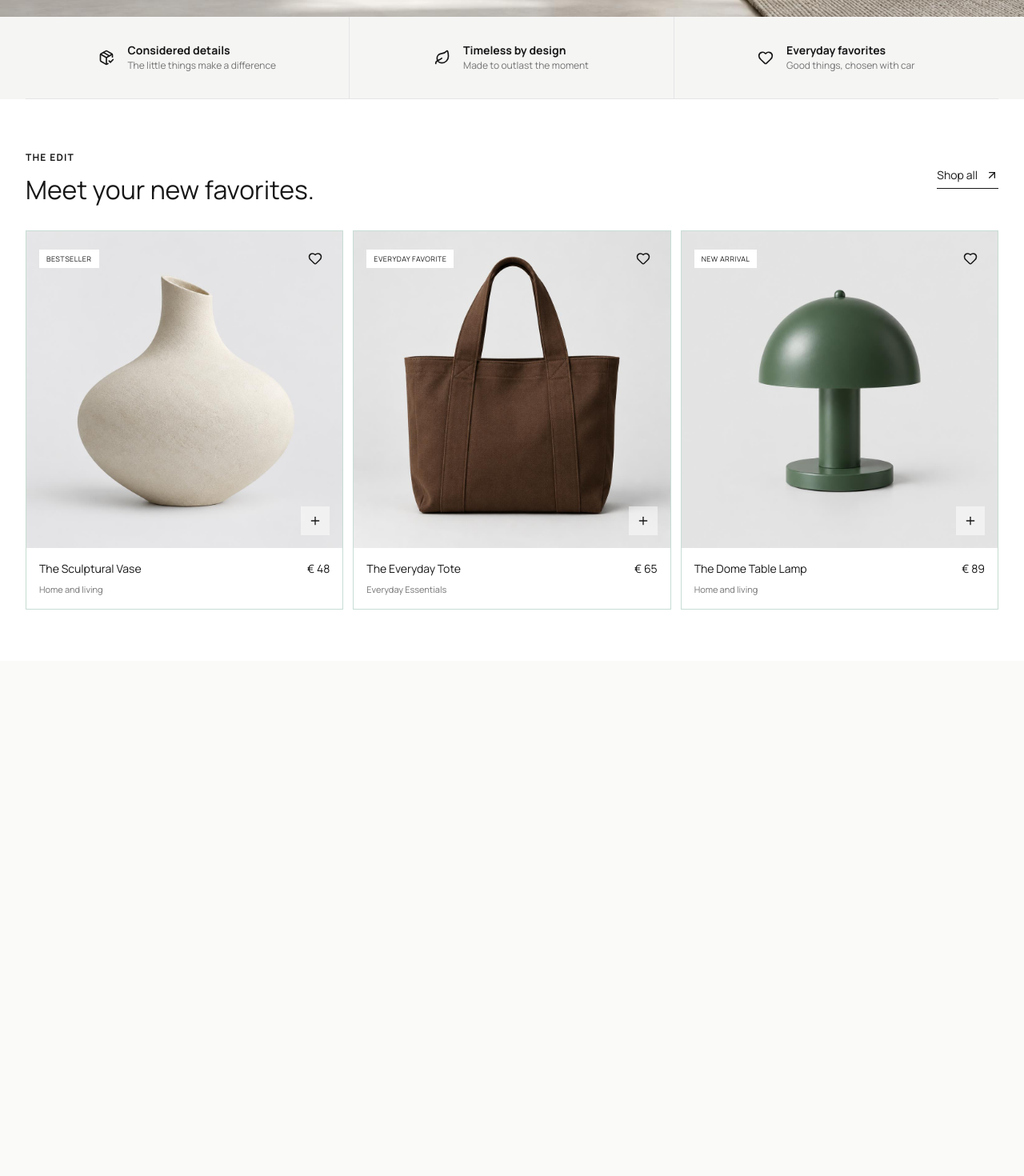
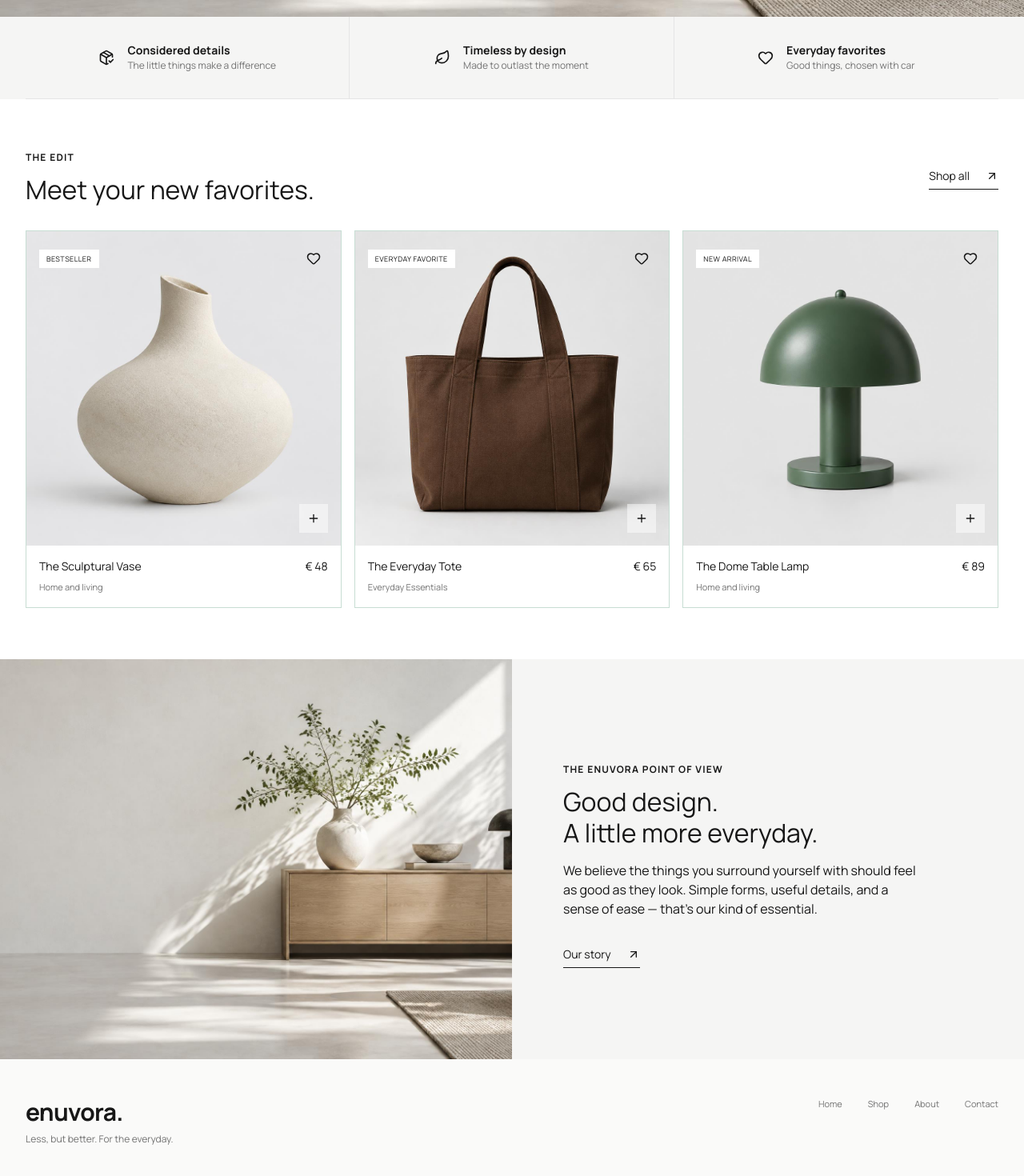
Before and after one commit to franek86/enuvora, a Next.js app: page / in a window 1280 px wide. Shown: the part 700-2170 px from the top of the page at 80% size. Before the commit the page ends 1526 px from the top, so only its background shows below. Built offline with nearby package versions, Linux system fonts and the light colour scheme.

Commit message:
Create about section in home page and footer

```diff
--- /dev/null
+++ b/app/components/Footer.tsx
@@ -0,0 +1,34 @@
+import Link from "next/link";
+import { footerLinks } from "../constants/navConstants";
+import Logo from "./Logo";
+
+const Footer = () => {
+  return (
+    <footer className='bg-background pt-12'>
+      <div className='page-container'>
+        <div className='grid md:grid-cols-2 gap-4 md:gap-0 mb-10'>
+          <div>
+            <Logo />
+            <p className='text-xs text-foreground-muted pt-2'>Less, but better. For the everyday.</p>
+          </div>
+
+          <div className='flex md:justify-end gap-8'>
+            {footerLinks.map((link) => {
+              return (
+                <Link
+                  key={link.href}
+                  className='text-[11px] font-medium transition-colors text-foreground-muted underline-offset-8 hover:underline'
+                  href={link.href}
+                >
+                  {link.label}
+                </Link>
+              );
+            })}
+          </div>
+        </div>
+      </div>
+    </footer>
+  );
+};
+
+export default Footer;
--- /dev/null
+++ b/app/components/Logo.tsx
@@ -0,0 +1,13 @@
+import Link from "next/link";
+
+const Logo = () => {
+  return (
+    <>
+      <Link href='/' className='text-3xl font-bold tracking-tight text-foreground '>
+        enuvora.
+      </Link>
+    </>
+  );
+};
+
+export default Logo;
--- /dev/null
+++ b/app/components/home/AboutSection.tsx
@@ -0,0 +1,40 @@
+import Image from "next/image";
+import heroBg from "../../assets/enuvora-hero.jpg";
+import Subtitle from "../ui/Subtitle";
+import Button from "../ui/Button";
+import { ArrowUpRight } from "lucide-react";
+import Link from "next/link";
+
+const AboutSection = () => {
+  return (
+    <section className='grid md:grid-cols-2 min-h-125'>
+      {/* left side */}
+      <div className='relative min-h-75 md:min-h-0'>
+        <Image className='absolute inset-0 h-full w-full object-cover' width={1200} height={500} src={heroBg} alt='Hero background' />
+      </div>
+
+      {/* right side */}
+      <div className='flex flex-col justify-center item-center px-[10vw] py-12 md:px-12 lg:px-16 h-full bg-surface-muted'>
+        <div className='py-4'>
+          <Subtitle>The Enuvora point of view</Subtitle>
+          <h2 className='section-title'>
+            Good design. <br /> A little more everyday.
+          </h2>
+        </div>
+        <p className='max-w-112.5 leading-6 mb-8'>
+          We believe the things you surround yourself with should feel as good as they look. Simple forms, useful details, and a sense of
+          ease — that's our kind of essential.
+        </p>
+
+        <Link href='/our-story'>
+          <Button variation='outline'>
+            Our story
+            <ArrowUpRight size={16} />
+          </Button>
+        </Link>
+      </div>
+    </section>
+  );
+};
+
+export default AboutSection;
--- a/app/components/home/Favourites.tsx
+++ b/app/components/home/Favourites.tsx
@@ -2,6 +2,7 @@ import Link from "next/link";
 import Card from "../card/Card";
 import Subtitle from "../ui/Subtitle";
 import { ArrowUpRight } from "lucide-react";
+import Button from "../ui/Button";
 
 const DUMMY_DATA_TEMPORARILY = [
   {
@@ -39,13 +40,15 @@ const Favourites = () => {
             <Subtitle>The edit</Subtitle>
             <h2 className='section-title'>Meet your new favorites.</h2>
           </div>
-          <Link className='inline-flex items-center text-foreground text-sm gap-2.5 pb-1.5 border-b border-foreground' href='/shop'>
-            Shop all
-            <ArrowUpRight size={16} />
+          <Link href='/shop'>
+            <Button variation='outline'>
+              Shop all
+              <ArrowUpRight size={16} />
+            </Button>
           </Link>
         </div>
 
-        <div className='grid gap-3 md:grid-cols-3 '>
+        <div className='grid gap-4 md:grid-cols-3'>
           {DUMMY_DATA_TEMPORARILY.map((item) => {
             return <Card key={item.id} data={item} />;
           })}
--- a/app/components/layouts/MainLayout.tsx
+++ b/app/components/layouts/MainLayout.tsx
@@ -1,5 +1,6 @@
 import React from "react";
 import Navbar from "../navbar/Navbar";
+import Footer from "../Footer";
 
 type Props = {
   children: React.ReactNode;
@@ -10,6 +11,7 @@ const MainLayout = ({ children }: Props) => {
     <>
       <Navbar />
       <main>{children}</main>
+      <Footer />
     </>
   );
 };
--- a/app/components/navbar/Navbar.tsx
+++ b/app/components/navbar/Navbar.tsx
@@ -6,6 +6,7 @@ import Link from "next/link";
 import { Menu, Search, ShoppingBasketIcon, User, X } from "lucide-react";
 import { navLinks } from "@/app/constants/navConstants";
 import MobileMenu from "./MobileMenu";
+import Logo from "../Logo";
 
 const buttonStyle = "rounded-full p-2 text-foreground-muted cursor-pointer transition-colors hover:bg-brand-100";
 
@@ -19,9 +20,7 @@ const Navbar = () => {
     <header className='bg-surface-muted border-b border-border'>
       {/* Navigation */}
       <nav className='page-container flex justify-between items-center h-20'>
-        <Link href='/' className='text-3xl font-bold tracking-tight text-foreground'>
-          Enuvora!
-        </Link>
+        <Logo />
 
         {/* Desktop navigation */}
         <div className='hidden items-center gap-8 md:flex'>
@@ -30,8 +29,8 @@ const Navbar = () => {
             return (
               <Link
                 key={link.href}
-                className={`text-sm font-medium uppercase transition-colors
-                ${isActive ? "text-foreground" : "text-muted hover:text-foreground"}
+                className={`text-sm font-medium transition-colors
+                ${isActive ? "text-foreground" : "text-muted underline-offset-8 hover:underline hover:text-foreground"}
                 `}
                 href={link.href}
               >
--- a/app/components/ui/Button.tsx
+++ b/app/components/ui/Button.tsx
@@ -12,8 +12,8 @@ interface ButtonProps extends ButtonHTMLAttributes<HTMLButtonElement> {
 }
 
 const variants: Record<ButtonVariation, string> = {
-  primary: "bg-brand-700 text-surface hover:bg-brand-200 hover:text-brand-700",
-  outline: "border border-border text-brand-700 bg-transparent hover:bg-border",
+  primary: "justify-center font-bold  bg-brand-700 p-5 text-surface hover:bg-brand-200 hover:text-brand-700",
+  outline: "text-foreground text-sm gap-2.5 pb-1.5 border-b border-foreground",
 };
 
 const Button = ({
@@ -22,15 +22,15 @@ const Button = ({
   iconLeft,
   iconRight,
   fullWitdh = false,
-  paddingX = "p-5",
+  paddingX,
   className = "",
   ...props
 }: ButtonProps) => {
   return (
     <button
-      className={`inline-flex items-center justify-center transition-colors gap-5
+      className={`inline-flex items-center transition-colors gap-5
         disabled:cursor-not-allowed disabled:bg-surface-muted cursor-pointer
-        font-bold text-sm ${fullWitdh ? "w-full" : "w-fit"} ${variants[variation]} ${paddingX}
+        text-sm ${fullWitdh ? "w-full" : "w-fit"} ${variants[variation]} ${paddingX}
         {...props}
       `}
     >
--- a/app/constants/navConstants.ts
+++ b/app/constants/navConstants.ts
@@ -9,3 +9,10 @@ export const navLinks: NavLinks[] = [
   { href: "/about", label: "About" },
   { href: "/contact", label: "Contact" },
 ];
+
+export const footerLinks: NavLinks[] = [
+  { href: "/", label: "Home" },
+  { href: "/shop", label: "Shop" },
+  { href: "/about", label: "About" },
+  { href: "/contact", label: "Contact" },
+];
--- a/app/globals.css
+++ b/app/globals.css
@@ -77,6 +77,13 @@
     -webkit-font-smoothing: antialiased;
     text-rendering: optimizeLegibility;
   }
+
+  .section-title {
+    font-size: 32px;
+    font-weight: 500;
+    line-height: 1.2;
+    color: var(--color-foreground);
+  }
 }
 
 /* -------------------------------------------------------------------------- */
@@ -93,13 +100,6 @@
   }
 }
 
-@utility section-title {
-  font-size: 32px;
-  font-weight: 500;
-  line-height: 1.2;
-  color: var(--color-foreground);
-}
-
 @utility text-muted {
   color: var(--color-foreground-muted);
 }
--- a/app/page.tsx
+++ b/app/page.tsx
@@ -2,6 +2,7 @@ import MainLayout from "./components/layouts/MainLayout";
 import Hero from "./components/home/Hero";
 import HomeValues from "./components/home/HomeValues";
 import Favourites from "./components/home/Favourites";
+import AboutSection from "./components/home/AboutSection";
 
 export default function Home() {
   return (
@@ -9,6 +10,7 @@ export default function Home() {
       <Hero />
       <HomeValues />
       <Favourites />
+      <AboutSection />
     </MainLayout>
   );
 }
```
